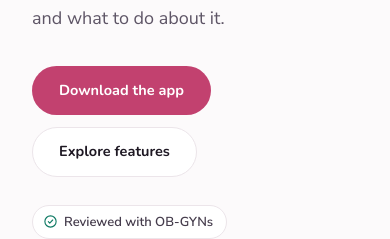
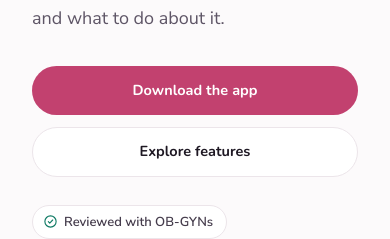
Before and after one commit to utkarshpayal/The-Nura-website, a React (Vite) app: page / in a window 390 px wide. Shown: the part 427-666 px from the top of the page. Built offline with nearby package versions, Linux system fonts and the light colour scheme; no server answers.

Commit message:
Fix mobile hero button layout

```diff
--- a/src/index.css
+++ b/src/index.css
@@ -2046,3 +2046,15 @@ button.share-round { box-shadow: inset 0 0 0 1px var(--line); }
 @media (max-width: 640px) {
   .team-section { padding: 40px 16px; }
 }
+
+
+.hero-actions .btn{
+  flex: 1 1 100%;
+  justify-content: center;
+}
+
+@media (min-width: 640px) {
+  .hero-actions .btn{
+    flex: 0 0 auto;
+  }
+}
--- a/src/pages/Home.jsx
+++ b/src/pages/Home.jsx
@@ -168,7 +168,7 @@ export default function Home() {
             Nura is built on an AI and ML engine that learns your cycle: tracking, predictions, and real gynaecologist
             consultations in one private, secure app so you always know what's going on and what to do about it.
           </p>
-          <div style={{ display: 'flex', gap: 12, flexWrap: 'wrap', marginBottom: 28 }}>
+          <div className="hero-actions" style={{ display: 'flex', gap: 12, flexWrap: 'wrap', marginBottom: 28 }}>
             <Link to="/download" className="btn btn-brand" style={{ padding: '15px 26px' }}>
               Download the app
             </Link>
```
